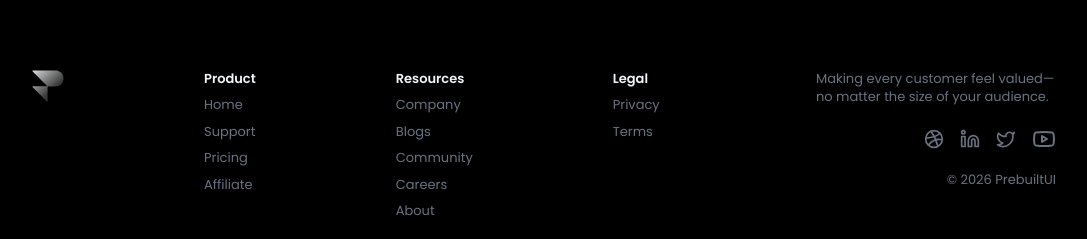
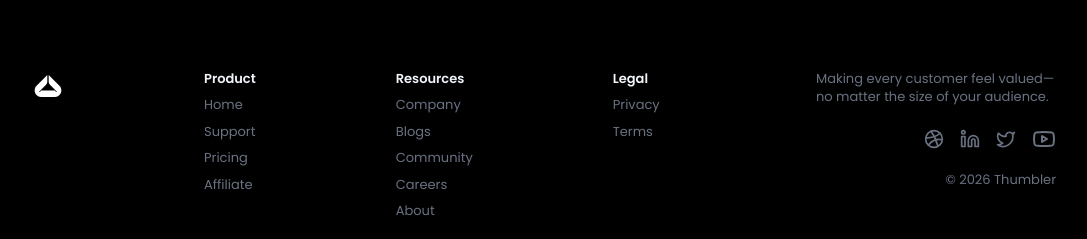
Before and after one commit to adigogetit/Thumbler-MERN, a React (Vite) app in the folder client/: page / in a window 1280 px wide. Shown: the part 4451-4690 px from the top of the page, without its empty margins (96-1183 px from the left). Built offline with nearby package versions, Linux system fonts and the light colour scheme.

Commit message:
footer and home page full updation done

```diff
--- a/client/src/components/Footer.tsx
+++ b/client/src/components/Footer.tsx
@@ -7,15 +7,16 @@ import { Link } from "react-router-dom";
 export default function Footer() {
     return (
         <footer className="flex flex-wrap justify-center md:justify-between overflow-hidden gap-10 md:gap-20 mt-40 py-6 px-6 md:px-16 lg:px-24 xl:px-32 text-[13px] text-gray-500">
+
             <motion.div className="flex flex-wrap items-start gap-10 md:gap-35"
                 initial={{ x: -150, opacity: 0 }}
                 whileInView={{ x: 0, opacity: 1 }}
                 viewport={{ once: true }}
                 transition={{ type: "spring", stiffness: 280, damping: 70, mass: 1 }}
             >
-                <a href="https://prebuiltui.com?utm_source=pixels">
-                    <img className="size-8 aspect-square" src="/assets/footer-logo.svg" alt="footer logo" width={32} height={32} />
-                </a>
+                <Link  to='/'>
+                    <img className="size-8 aspect-square" src="/favicon.svg" alt="footer logo" width={32} height={32} />
+                </Link>
                 {footerData.map((section, index) => (
                     <div key={index}>
                         <p className="text-slate-100 font-semibold">{section.title}</p>
@@ -31,6 +32,7 @@ export default function Footer() {
                     </div>
                 ))}
             </motion.div>
+
             <motion.div className="flex flex-col max-md:items-center max-md:text-center gap-2 items-end"
                 initial={{ x: 150, opacity: 0 }}
                 whileInView={{ x: 0, opacity: 1 }}
@@ -52,7 +54,7 @@ export default function Footer() {
                         <YoutubeIcon className="size-6 hover:text-pink-500" />
                     </a>
                 </div>
-                <p className="mt-3 text-center">&copy; {new Date().getFullYear()} <a href="https://prebuiltui.com?utm_source=pixels">PrebuiltUI</a></p>
+                <p className="mt-3 text-center">&copy; {new Date().getFullYear()} <a href="https://prebuiltui.com?utm_source=pixels">Thumbler</a></p>
             </motion.div>
         </footer>
     );
```
